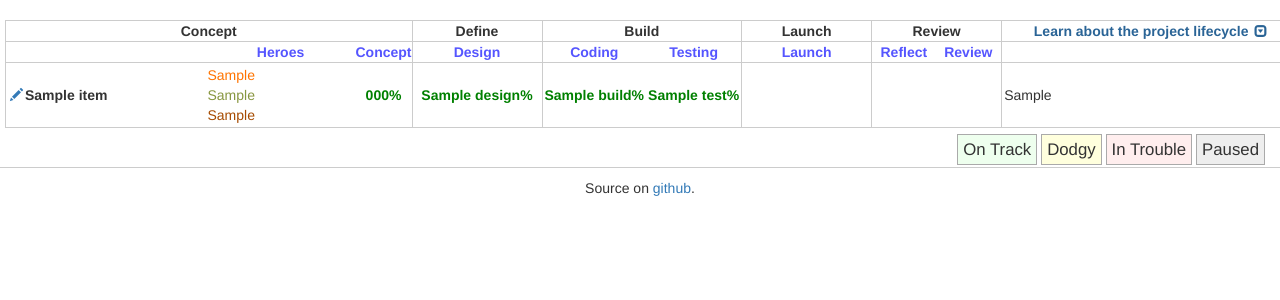
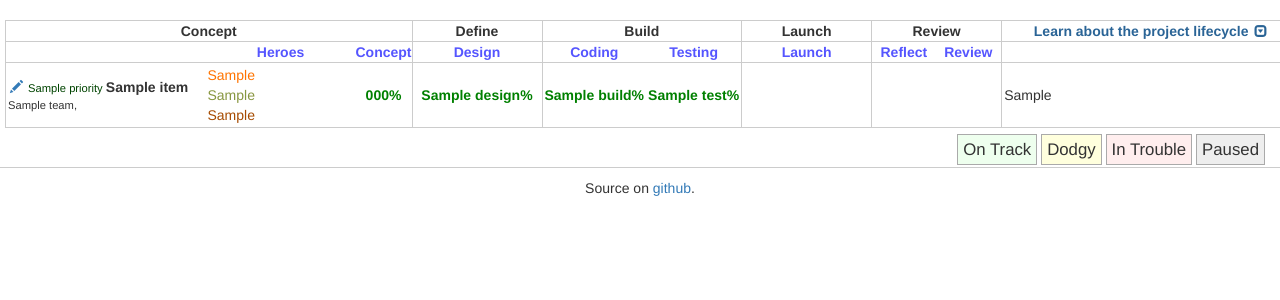
Before and after one commit to clouserw/jugband, a Flask app: template templates/home.html in a window 1280 px wide. Shown: the part 52-352 px from the top of the page. Run offline with Flask 2, Linux system fonts and the light colour scheme; the template is opened without the code that fills it: most values are stand-ins (such as "Sample title", 1, 10 or a date in 2020); some libraries are stand-ins or nearby versions.

Commit message:
add priority/teams to output

```diff
--- a/static/home.css
+++ b/static/home.css
@@ -70,6 +70,15 @@ tr.angle th {
     min-width: 200px;
     text-align: left;
 }
+.priority {
+    font-weight: normal;
+    font-size: .8em;
+    color: #040;
+}
+.team {
+    font-weight: normal;
+    font-size: .8em;
+}
 
 
 #legend {
--- a/templates/home.html
+++ b/templates/home.html
@@ -92,7 +92,22 @@
             {%- if item['podio_link'] -%}
               <a class="glyphicon glyphicon-pencil" href="{{ item['podio_link'] }}#edit" target="_blank"></a>
             {%- endif -%}
+            <span class="priority">
+            {{ item['Priority'] }}
+            </span>
+            <span>
             {{ item['name'] }}
+            <div class="team">
+                {% if item['Team'] is string %}
+                    {{ item['Team'] }}
+                {% else %}
+                    {% for t in item['Team'] %}
+                        {{ t }},
+                    {% endfor %}
+                {% endif %}
+            </div>
+            </span>
+
           </td>
           <td class="flag heroes">
             <span class="dev" title="Development Team">{{ item['team_developers'] }}</span>
```
Also changed, not shown: 1 other file.
